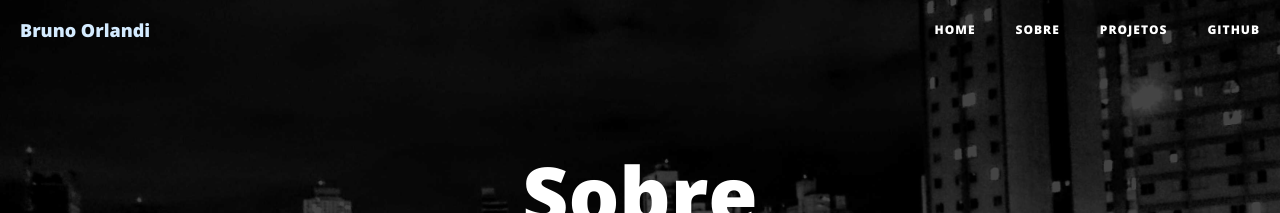
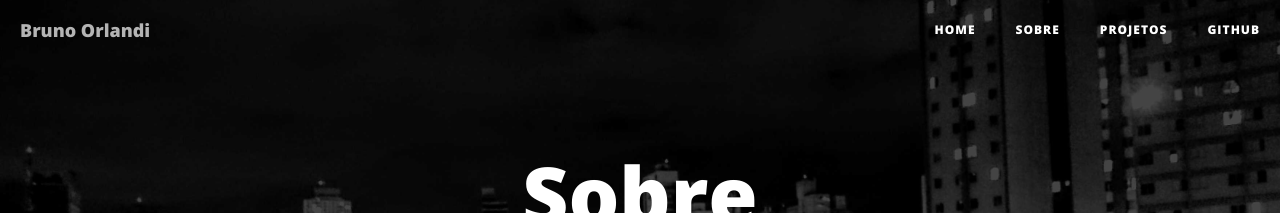
Before and after one commit to BrOrlandi/brorlandi.github.io, a Jekyll site: the page built from about.md, in a window 1280 px wide. Shown: the top 213 px of the page. Built offline with Jekyll 4.4.1, drawn with Linux system fonts in a browser that asks for light colours; nearby versions of some CDN libraries.

Commit message:
Set hover with opacity in navbar

```diff
--- a/css/clean-blog.css
+++ b/css/clean-blog.css
@@ -69,14 +69,16 @@
 }
 .navbar-custom .nav li a:hover,
 .navbar-custom .nav li a:focus {
-  color: #d4ebff;
+  color: #ffffff;
+  opacity: 0.7;
 }
 .navbar-custom .navbar-brand {
   color: #ffffff;
 }
 .navbar-custom .navbar-brand:hover,
 .navbar-custom .navbar-brand:focus {
-  color: #d4ebff;
+  color: #ffffff;
+  opacity: 0.7;
 }
 @media only screen and (min-width: 768px) {
   .navbar-custom {
@@ -89,7 +91,8 @@
   }
   .navbar-custom .navbar-brand:hover,
   .navbar-custom .navbar-brand:focus {
-    color: #d4ebff;
+    color: #ffffff;
+    opacity: 0.7;
   }
   .navbar-custom .nav li a {
     color: #ffffff;
@@ -97,7 +100,8 @@
   }
   .navbar-custom .nav li a:hover,
   .navbar-custom .nav li a:focus {
-    color: #d4ebff;
+    color: #ffffff;
+    opacity: 0.7;
   }
 }
 @media only screen and (min-width: 1170px) {
@@ -128,14 +132,16 @@
   }
   .navbar-custom.is-fixed .navbar-brand:hover,
   .navbar-custom.is-fixed .navbar-brand:focus {
-    color: #d4ebff;
+    color: #ffffff;
+    opacity: 0.7;
   }
   .navbar-custom.is-fixed .nav li a {
     color: #ffffff;
   }
   .navbar-custom.is-fixed .nav li a:hover,
   .navbar-custom.is-fixed .nav li a:focus {
-    color: #d4ebff;
+    color: #ffffff;
+    opacity: 0.7;
   }
   .navbar-custom.is-visible {
     /* if the user changes the scrolling direction, we show the header */
--- a/less/clean-blog.less
+++ b/less/clean-blog.less
@@ -87,6 +87,7 @@
 				&:hover,
 				&:focus {
 					color: @navbar-hover-color;
+					opacity: @navbar-hover-opacity;
 				}
 			}
 		}
@@ -96,6 +97,7 @@
 		&:hover,
 		&:focus {
 			color: @navbar-hover-color;
+			opacity: @navbar-hover-opacity;
 		}
 	}
 	@media only screen and (min-width: 768px) {
@@ -107,6 +109,7 @@
 			&:hover,
 			&:focus {
 				color: @navbar-hover-color;
+				opacity: @navbar-hover-opacity;
 			}
 		}
 		.nav {
@@ -117,6 +120,7 @@
 					&:hover,
 					&:focus {
 						color: @navbar-hover-color;
+						opacity: @navbar-hover-opacity;
 					}
 				}
 			}
@@ -147,6 +151,7 @@
 				&:hover,
 				&:focus {
 					color: @navbar-hover-color;
+					opacity: @navbar-hover-opacity;
 				}
 			}
 			.nav {
@@ -156,6 +161,7 @@
 						&:hover,
 						&:focus {
 							color: @navbar-hover-color;
+							opacity: @navbar-hover-opacity;
 						}
 					}
 				}
--- a/less/variables.less
+++ b/less/variables.less
@@ -8,6 +8,7 @@
 
 @navbar-bg-color: @brand-primary; // default white
 @navbar-text-color: white; // default @gray-dark
-@navbar-hover-color: lighten(@brand-primary,60%);
+@navbar-hover-color: white;
+@navbar-hover-opacity: 0.7;
 
 @navbar-toggle-focus: darken(@brand-primary,10%);
```
Also changed, not shown: css/clean-blog.min.css.
